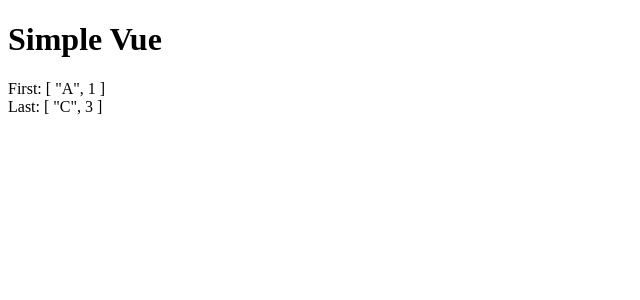
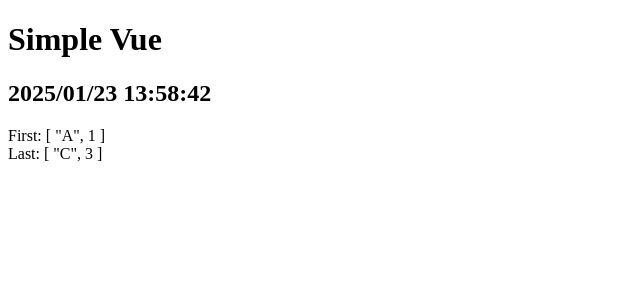
Before and after one commit to k-daiguji/simple_vue, a Vue app: page / in a window 1280 px wide. Shown: the top 300 px of the page, without its empty margins (0-640 px from the left). Built offline with nearby package versions, Linux system fonts and the light colour scheme.

Commit message:
Show japan standard time (#16)

```diff
--- a/src/app/components/App.vue
+++ b/src/app/components/App.vue
@@ -1,4 +1,18 @@
 <script setup lang="ts">
+import type { CountryConstructor } from "@/base";
+import { computed, inject, ref } from "vue";
+
+const countries = inject<CountryConstructor[]>("countries");
+
+const countryName = ref(countries?.first()?.name ?? "");
+const country = computed(() => {
+  const countryConstructor = countries?.find(c => c.name === countryName.value);
+  return countryConstructor ? new countryConstructor() : undefined;
+});
+const now = ref(country.value?.now ?? "");
+setInterval(() => {
+  now.value = country.value?.now ?? "";
+}, 1000);
 const strings = ["A", "B", "C"];
 const numbers = [1, 2, 3];
 const zipped = Array.zip(strings, numbers);
@@ -10,6 +24,7 @@
 
 <template>
   <h1>Simple Vue</h1>
+  <h2>{{ now }}</h2>
   <div
     v-for="[key, values] in result"
     :key="key"
--- /dev/null
+++ b/src/base/countries/index.ts
@@ -0,0 +1,18 @@
+import type { Plugin } from "vue";
+
+import { Japan } from "@/base/countries/japan";
+
+export const countries = {
+  install(app) {
+    app.provide<CountryConstructor[]>("countries", [Japan]);
+  },
+} satisfies Plugin;
+
+export interface CountryConstructor {
+  new (): Country;
+  get name(): string;
+}
+
+export interface Country {
+  get now(): string;
+}
--- /dev/null
+++ b/src/base/countries/japan/index.ts
@@ -0,0 +1,18 @@
+import type { Country } from "@/base/countries";
+
+export class Japan implements Country {
+  public static get name() {
+    return "Japan";
+  }
+
+  public get now() {
+    return new Date().toLocaleString("ja", {
+      year: "numeric",
+      month: "2-digit",
+      day: "2-digit",
+      hour: "2-digit",
+      minute: "2-digit",
+      second: "2-digit",
+    });
+  }
+}
--- /dev/null
+++ b/src/base/index.ts
@@ -0,0 +1 @@
+export type * from "@/base/countries";
--- a/src/main.ts
+++ b/src/main.ts
@@ -2,5 +2,6 @@
 
 import "@/base/extensions";
 import App from "@/app/components/App.vue";
+import { countries } from "@/base/countries";
 
-createApp(App).mount("#app");
+createApp(App).use(countries).mount("#app");
```
Also changed, not shown: 2 other files (tests, documents, lock files or other folders).
